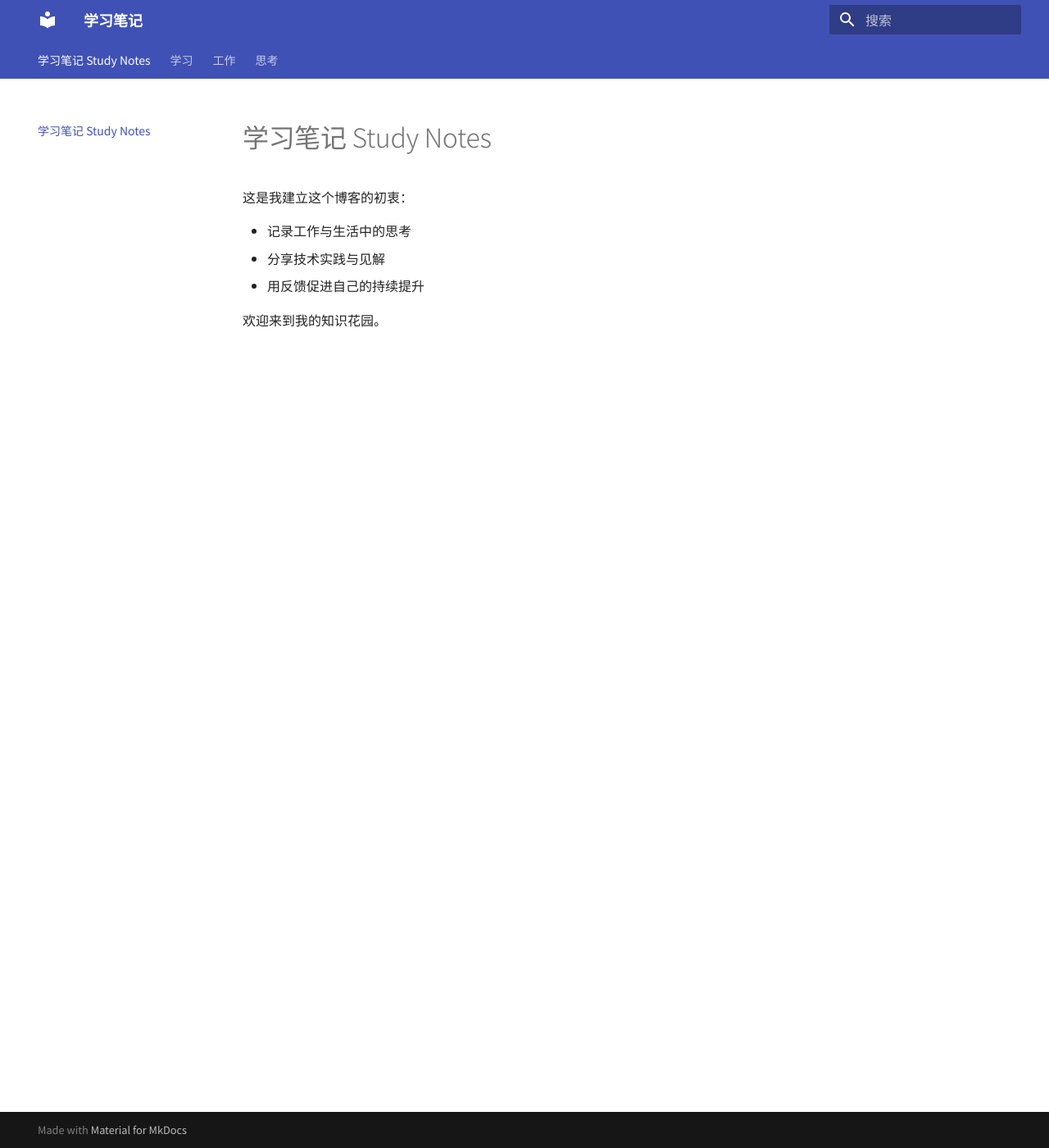
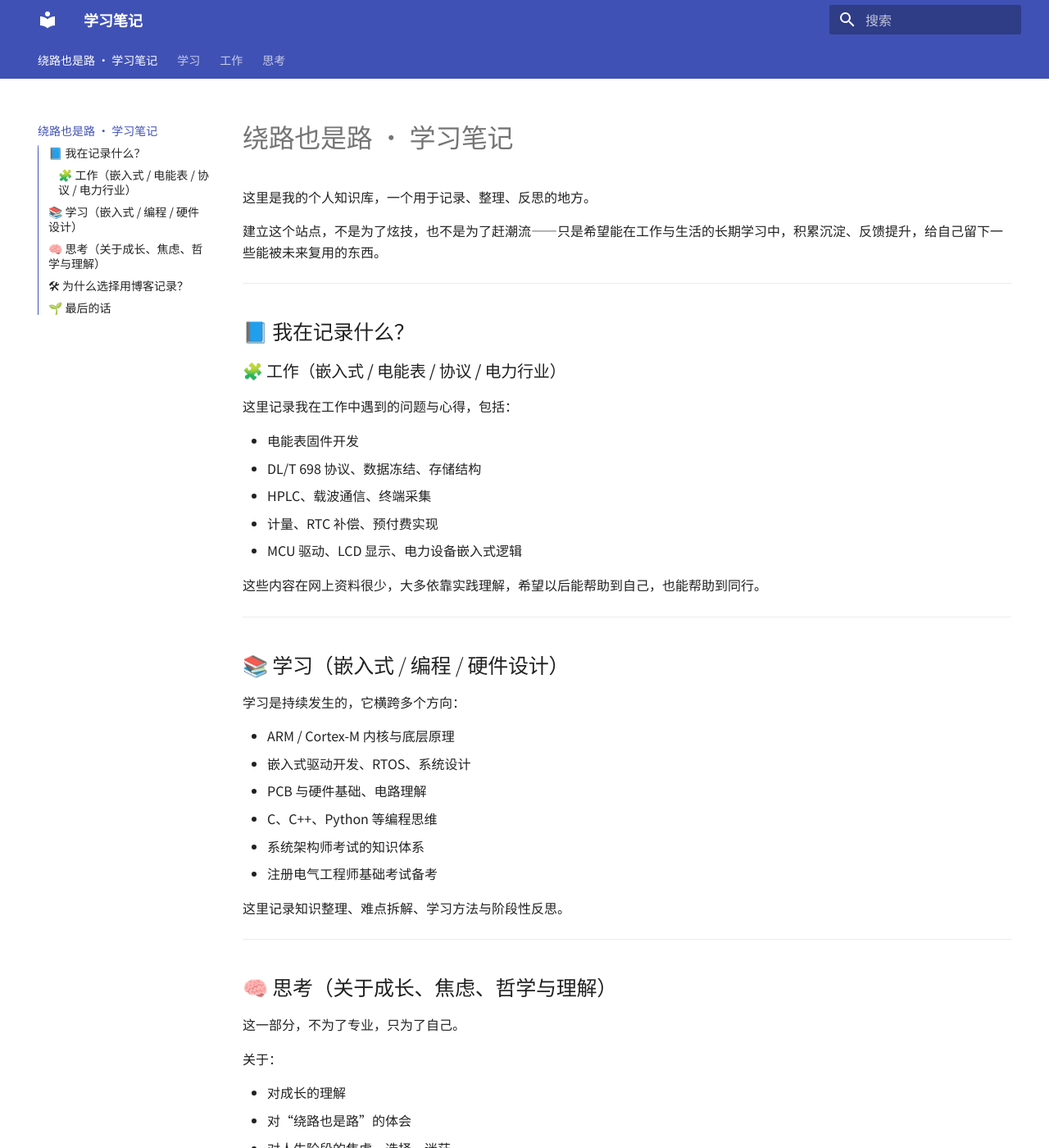
Before and after one commit to wanghao-coins/study_notes, an MkDocs documentation site: the page built from docs/index.md, in a window 1280 px wide and 1400 px high. Shown: the whole window at 82% size. Built offline with MkDocs 1.6.1 and Material for MkDocs 9.7.7, drawn with Linux system fonts in a browser that asks for light colours; some of the changed text lies outside the part shown.

Commit message:
Update index.md

```diff
--- a/docs/index.md
+++ b/docs/index.md
@@ -1,9 +1,69 @@
-# 学习笔记 Study Notes
+# 绕路也是路 · 学习笔记
 
-这是我建立这个博客的初衷：
+这里是我的个人知识库，一个用于记录、整理、反思的地方。
 
-- 记录工作与生活中的思考
-- 分享技术实践与见解
-- 用反馈促进自己的持续提升
+建立这个站点，不是为了炫技，也不是为了赶潮流——只是希望能在工作与生活的长期学习中，积累沉淀、反馈提升，给自己留下一些能被未来复用的东西。
 
-欢迎来到我的知识花园。
+---
+
+## 📘 我在记录什么？
+
+### 🧩 工作（嵌入式 / 电能表 / 协议 / 电力行业）
+这里记录我在工作中遇到的问题与心得，包括：
+
+- 电能表固件开发
+- DL/T 698 协议、数据冻结、存储结构
+- HPLC、载波通信、终端采集
+- 计量、RTC 补偿、预付费实现
+- MCU 驱动、LCD 显示、电力设备嵌入式逻辑
+
+这些内容在网上资料很少，大多依靠实践理解，希望以后能帮助到自己，也能帮助到同行。
+
+---
+
+## 📚 学习（嵌入式 / 编程 / 硬件设计）
+
+学习是持续发生的，它横跨多个方向：
+
+- ARM / Cortex-M 内核与底层原理
+- 嵌入式驱动开发、RTOS、系统设计
+- PCB 与硬件基础、电路理解
+- C、C++、Python 等编程思维
+- 系统架构师考试的知识体系
+- 注册电气工程师基础考试备考
+
+这里记录知识整理、难点拆解、学习方法与阶段性反思。
+
+---
+
+## 🧠 思考（关于成长、焦虑、哲学与理解）
+
+这一部分，不为了专业，只为了自己。
+
+关于：
+
+- 对成长的理解
+- 对“绕路也是路”的体会
+- 对人生阶段的焦虑、选择、迷茫
+- 对阅读、学习、体验的再思考
+
+写给现在的自己，也写给未来再回头看时能读懂的自己。
+
+---
+
+## 🛠 为什么选择用博客记录？
+
+因为记录能让模糊变清晰，让经验变结构化，让学习更长久。
+
+因为写下来，就不是白费的学习。
+
+因为每一次整理，都是一次认知升级。
+
+---
+
+## 🌱 最后的话
+
+学习是一条漫长的路，中间会绕路、停顿、回头、怀疑自己。
+但绕路从来不是失败，它只是另一种方式的前进。
+
+愿这个小小的站点，能陪我走得更远一些。
```
